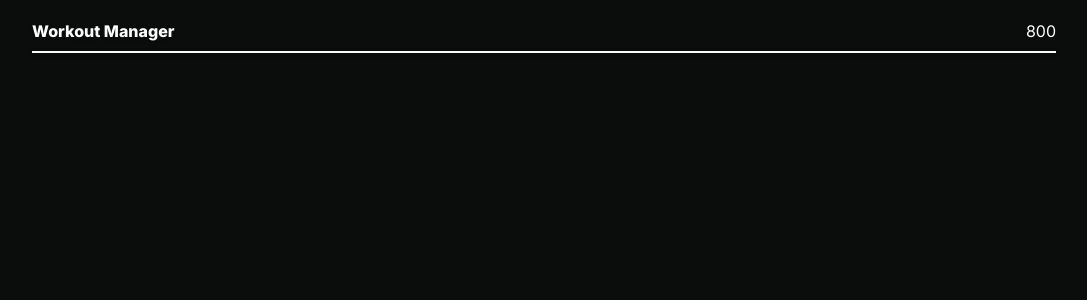
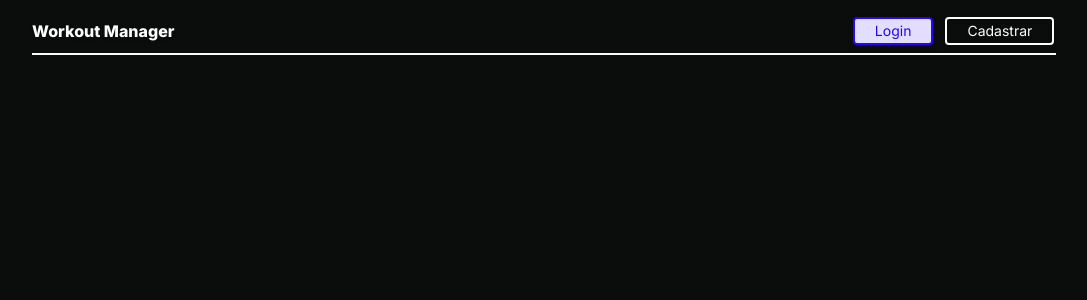
Before and after one commit to CToH10/workout-front, a Next.js app: page / in a window 1280 px wide. Shown: the top 300 px of the page, without its empty margins (96-1183 px from the left). Built offline with nearby package versions, Linux system fonts and the light colour scheme.

Commit message:
feat: add desktop no user

```diff
--- a/src/app/globals.css
+++ b/src/app/globals.css
@@ -41,7 +41,7 @@ body {
   }
 
   .btn-medium {
-    @apply px-5 py-2 rounded text-btnMedium;
+    @apply px-5 py-3 rounded font-inter text-btnMedium;
   }
 
   .btn-small {
@@ -77,7 +77,11 @@ body {
   }
 
   .btn-brand-opacity {
-    @apply bg-brand-4 text-brand-1;
+    @apply border-2 bg-brand-4 text-brand-1;
+  }
+
+  .btn-brand-opacity:hover {
+    @apply border-2 bg-grey-6 text-brand-1 font-bold border-brand-3;
   }
 
   .btn-light {
--- /dev/null
+++ b/src/components/Header/Nav/DesktopNav/index.tsx
@@ -0,0 +1,8 @@
+export const DesktopNav = () => {
+  return (
+    <section className="flex items-center justify-between gap-3">
+      <button className="btn-medium btn-brand-opacity">Login</button>
+      <button className="btn-medium btn-brand-outline-light">Cadastrar</button>
+    </section>
+  );
+};
--- a/src/components/Header/Nav/index.tsx
+++ b/src/components/Header/Nav/index.tsx
@@ -1,18 +1,19 @@
 "use client";
 
 import { useWindowSize } from "@/utils/hooks/windowSize";
+import { DesktopNav } from "./DesktopNav";
 
 export const NavItems = () => {
   const size = useWindowSize();
 
   return (
-    <nav>
+    <nav className="w-1/5 flex items-center justify-center ">
       {size.width <= 430 ? (
         <>
           <p className="text-grey-10">{size.width}</p>
         </>
       ) : (
-        <p className="text-grey-10">{size.height}</p>
+        <DesktopNav />
       )}
     </nav>
   );
```
